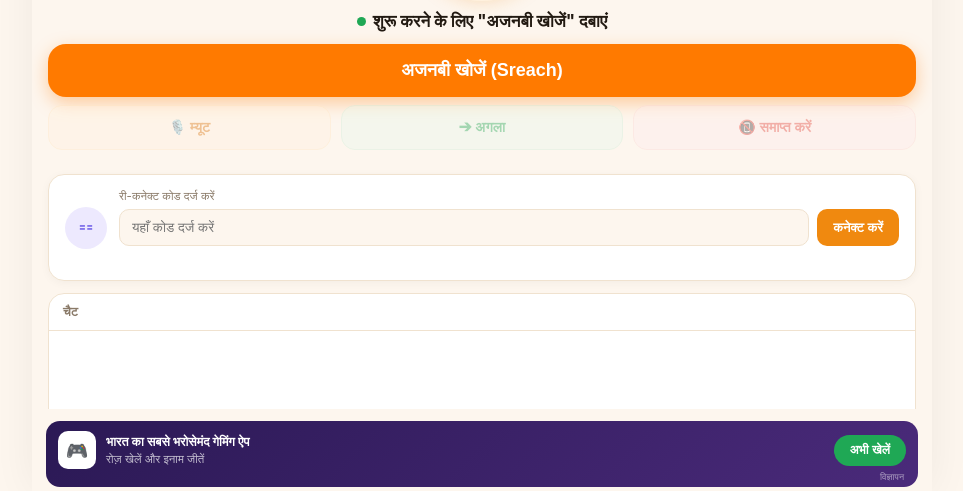
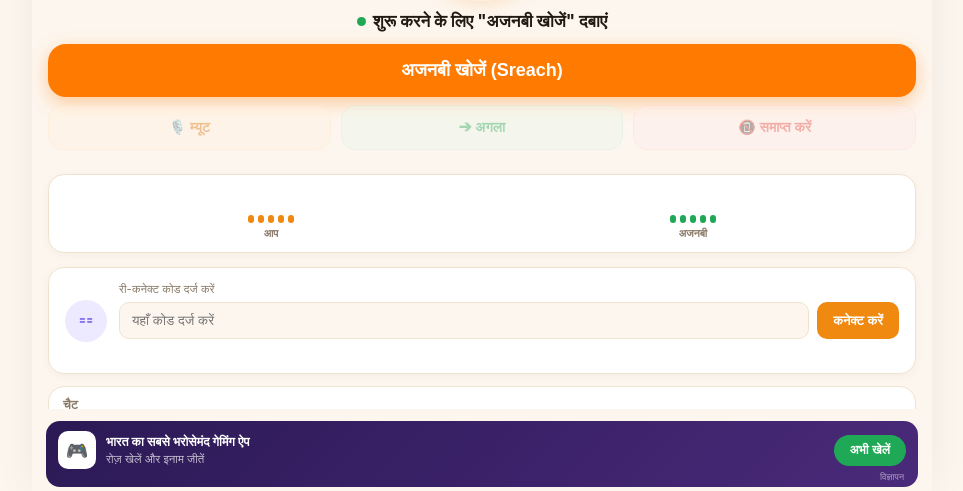
Before and after one commit to rkmehra331996/randomtalk, a website: page public/index.html in a window 1280 px wide. Shown: the part 309-800 px from the top of the page, without its empty margins (158-1121 px from the left). Drawn offline with nearby package versions, Linux system fonts and the light colour scheme; no server answers.

Commit message:
Update index.html

```diff
--- a/public/index.html
+++ b/public/index.html
@@ -855,6 +855,22 @@
     <input type="file" id="imageInput" accept="image/*" style="display:none" />
 
 
+
+    <!-- ---- Audio visualizer ---- -->
+    <div class="card viz-card">
+      <div class="viz-col">
+        <div class="visualizer you" id="vizYou">
+          <div class="bar"></div><div class="bar"></div><div class="bar"></div><div class="bar"></div><div class="bar"></div>
+        </div>
+        <div class="visualizer-label">आप</div>
+      </div>
+      <div class="viz-col">
+        <div class="visualizer stranger" id="vizStranger">
+          <div class="bar"></div><div class="bar"></div><div class="bar"></div><div class="bar"></div><div class="bar"></div>
+        </div>
+        <div class="visualizer-label" id="strangerVizLabel">अजनबी</div>
+      </div>
+    </div>
 
 
 
```
